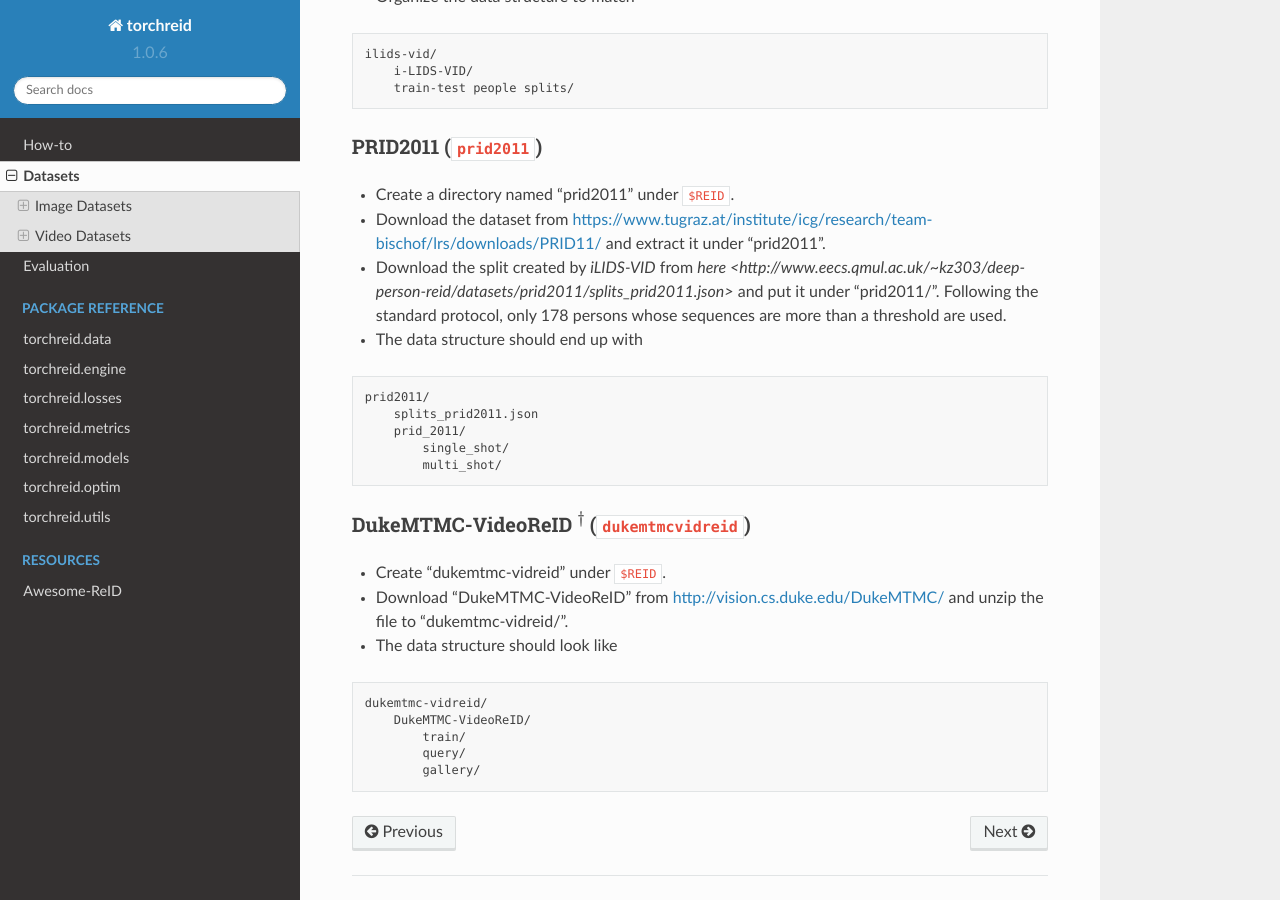
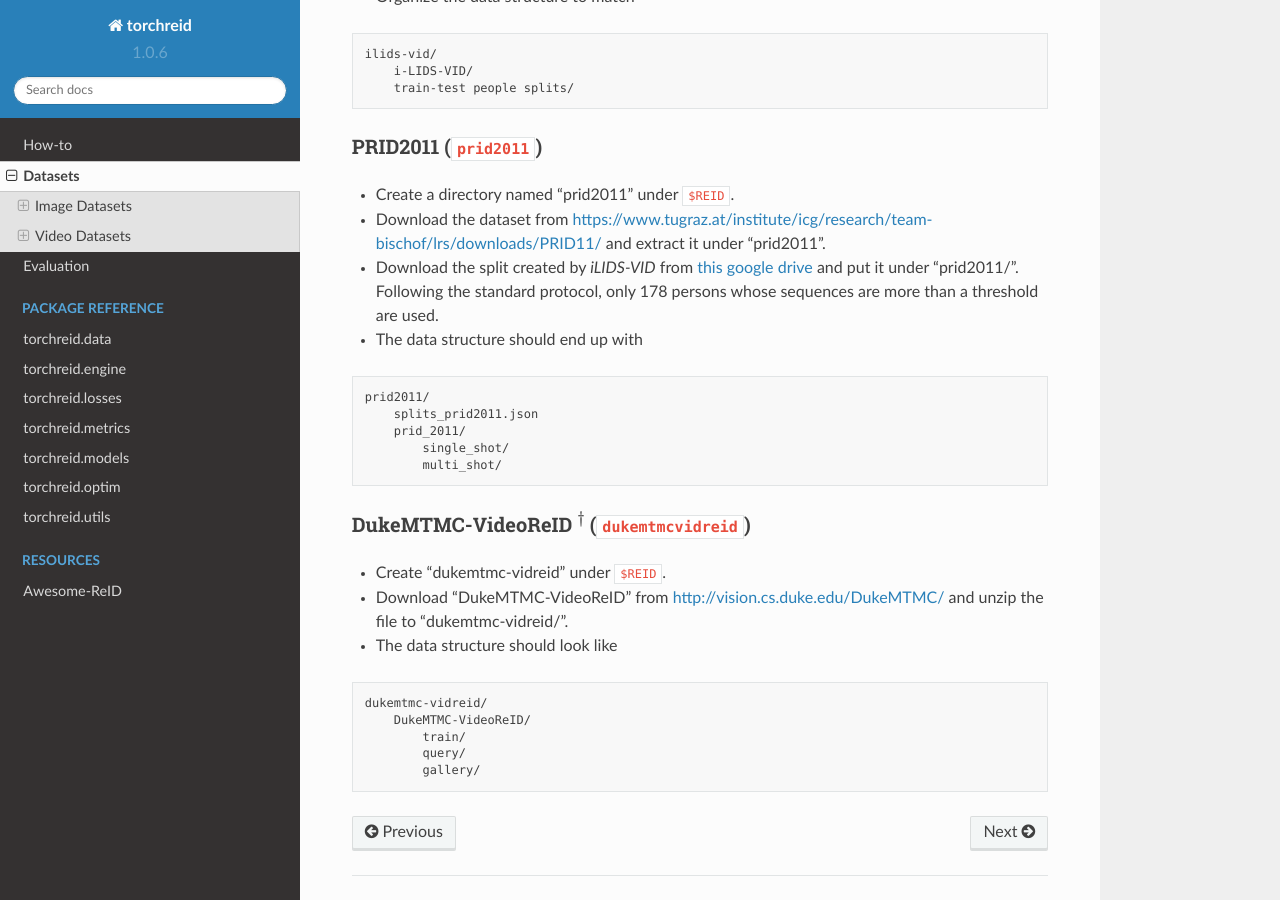
Before and after one commit to KaiyangZhou/deep-person-reid, a Sphinx documentation site: the page built from docs/datasets.rst, in a window 1280 px wide and 900 px high, scrolled down 5631 px. Built offline with Sphinx 7.4.7 and the Read the Docs theme 2.0.0, drawn with Linux system fonts in a browser that asks for light colours; pages that are not in the unit, such as notebooks, are missing from menus.

Commit message:
update doc

```diff
--- a/docs/datasets.rst
+++ b/docs/datasets.rst
@@ -221,7 +221,7 @@
 ^^^^^^^^^^^^^^^^^^^^^^^^^
 - Create a directory named "prid2011" under ``$REID``.
 - Download the dataset from https://www.tugraz.at/institute/icg/research/team-bischof/lrs/downloads/PRID11/ and extract it under "prid2011".
-- Download the split created by *iLIDS-VID* from `here <http://www.eecs.qmul.ac.uk/~kz303/deep-person-reid/datasets/prid2011/splits_prid2011.json>` and put it under "prid2011/". Following the standard protocol, only 178 persons whose sequences are more than a threshold are used.
+- Download the split created by *iLIDS-VID* from `this google drive <https://drive.google.com/open?id=1qw7SI7YdIgfHetIQO7LLW4SHpL_qkieT>`_ and put it under "prid2011/". Following the standard protocol, only 178 persons whose sequences are more than a threshold are used.
 - The data structure should end up with
 
 .. code-block:: none
```
